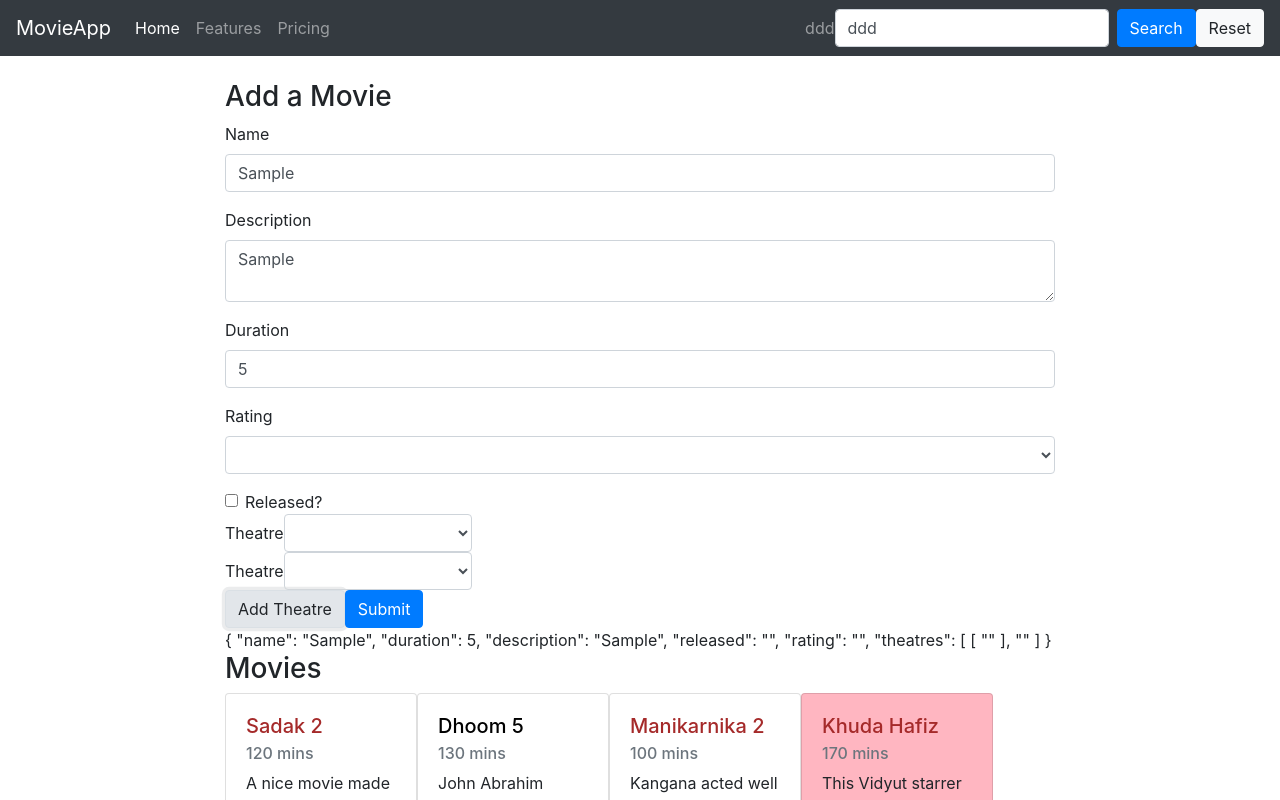
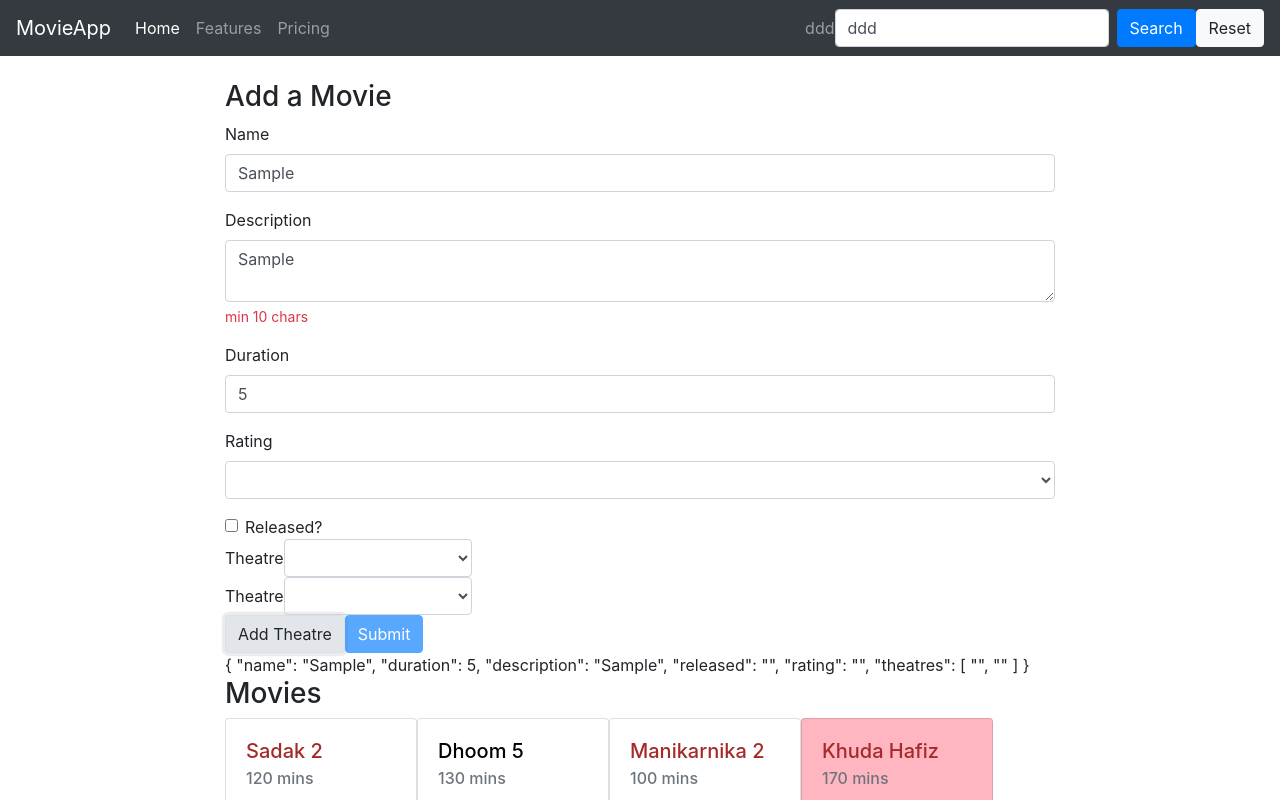
Before and after one commit to ifrahQ/tm-angular-movie-booking-application-frontend, an Angular app: page / in a window 1280 px wide. Both pictures are taken after typing "Sample", "Sample", "5" into the empty fields and a click on the button "Add Theatre". Shown: the top 800 px of the page. Built offline with nearby package versions, Linux system fonts and the light colour scheme.

Commit message:
validation

```diff
--- a/src/app/movie/components/add-movie-form/add-movie-form.component.html
+++ b/src/app/movie/components/add-movie-form/add-movie-form.component.html
@@ -4,14 +4,35 @@
     <div class="form-group">
       <label for="exampleInputEmail1">Name</label>
       <input type="text" class="form-control" id="exampleInputEmail1" aria-describedby="emailHelp" placeholder="Enter movie name" formControlName="name"/>
+      <div *ngIf="name.invalid && (name.dirty || name.touched)">
+        <small class="form-text text-danger" *ngIf="name.errors.required">
+          movie name is required
+        </small>
+        <small class="form-text text-danger" *ngIf="name.errors.minlength">
+          min 4 chars
+        </small>
+      </div>
     </div>
     <div class="form-group">
       <label for="desc">Description</label>
       <textarea class="form-control" id="desc" aria-describedby="emailHelp" placeholder="Enter description" formControlName="description"></textarea>
+      <div *ngIf="description.invalid && (description.dirty || description.touched)">
+        <small class="form-text text-danger" *ngIf="description.errors.required">
+          movie description is required
+        </small>
+        <small class="form-text text-danger" *ngIf="description.errors.minlength">
+          min 10 chars
+        </small>
+      </div>
     </div>
     <div class="form-group">
       <label for="duration">Duration</label>
       <input type="number" class="form-control" id="duration" aria-describedby="emailHelp" placeholder="Enter duration" formControlName="duration"/>
+      <div *ngIf="duration.invalid && (duration.dirty || duration.touched)">
+        <small class="form-text text-danger" *ngIf="duration.errors.required">
+          duration is required
+        </small>
+      </div>
     </div>
     <div class="form-group">
       <label for="rating">Rating</label>
@@ -36,7 +57,7 @@
     </div>
     </div>
     <button type="button" class="btn btn-light" (click)="addTheatre()">Add Theatre</button>
-    <button type="submit" class="btn btn-primary">Submit</button>
+    <button type="submit" class="btn btn-primary" [disabled]="movieAddForm.invalid">Submit</button>
   </form>
 
   {{ movieAddForm.value | json }}
--- a/src/app/movie/components/add-movie-form/add-movie-form.component.ts
+++ b/src/app/movie/components/add-movie-form/add-movie-form.component.ts
@@ -1,7 +1,7 @@
 import { MovieService } from './../../services/movie.service';
 import { Movie, Theatre } from './../../../shared/models/index';
 import { Component, OnInit, Output, EventEmitter } from '@angular/core';
-import { FormBuilder, FormArray } from "@angular/forms";
+import { FormBuilder, FormArray, Validators } from "@angular/forms";
 
 @Component({
   selector: 'app-add-movie-form',
@@ -12,12 +12,14 @@ export class AddMovieFormComponent implements OnInit {
   @Output() formSubmit = new EventEmitter();
 
   movieAddForm = this.fb.group({
-    name: [''],
-    duration: [''],
-    description: [''],
+    name: ['', [Validators.required, Validators.minLength(4)]],
+    duration: ['', Validators.required],
+    description: ['', [Validators.required, Validators.minLength(10)]],
     released: [''],
     rating: [''],
-    theatres: this.fb.array([this.fb.control([''])]),
+    theatres: this.fb.array([
+      this.fb.control('')
+    ]),
   });
   theatreList: Theatre[];
 
@@ -37,6 +39,18 @@ export class AddMovieFormComponent implements OnInit {
     return this.movieAddForm.get('theatres') as FormArray;
   }
 
+  get name() {
+    return this.movieAddForm.get('name');
+  }
+
+  get duration() {
+    return this.movieAddForm.get('duration');
+  }
+
+  get description() {
+    return this.movieAddForm.get('description');
+  }
+
   addTheatre() {
     this.theatres.push(this.fb.control(''));
   }
```
